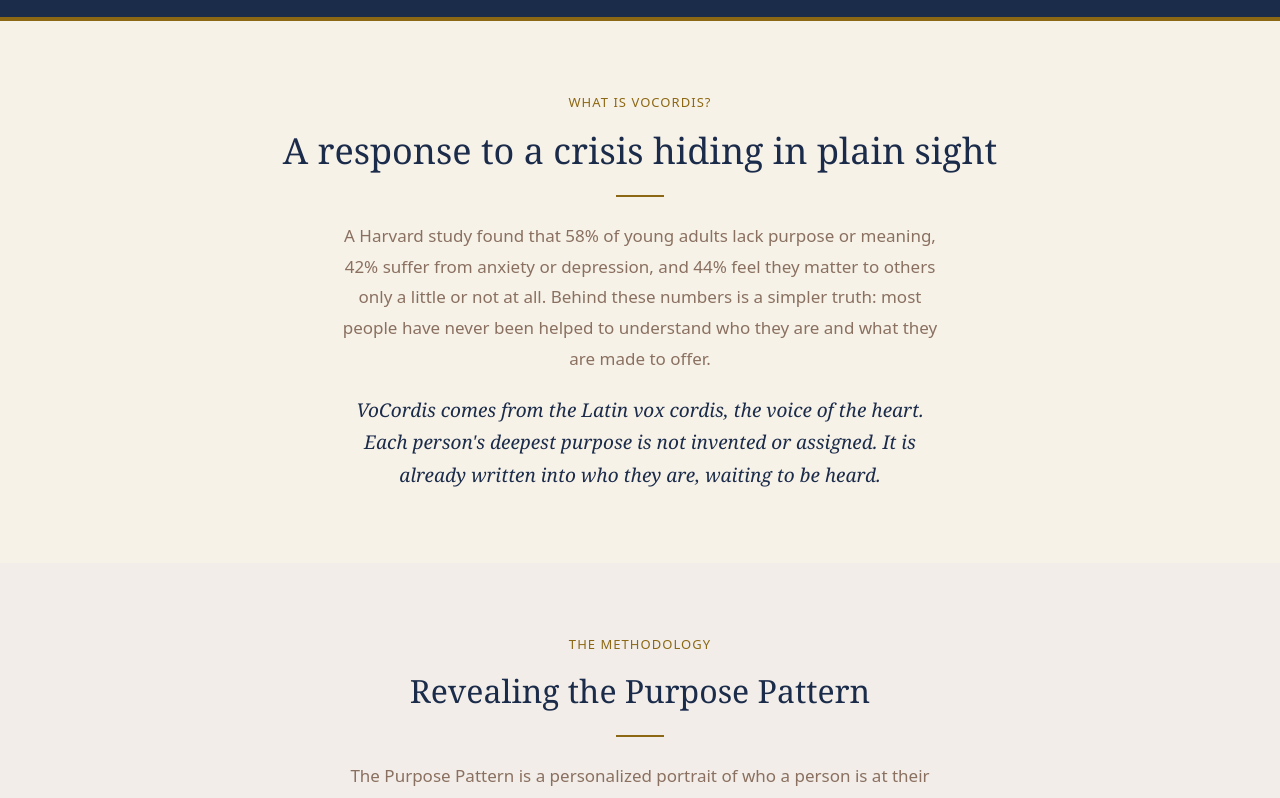
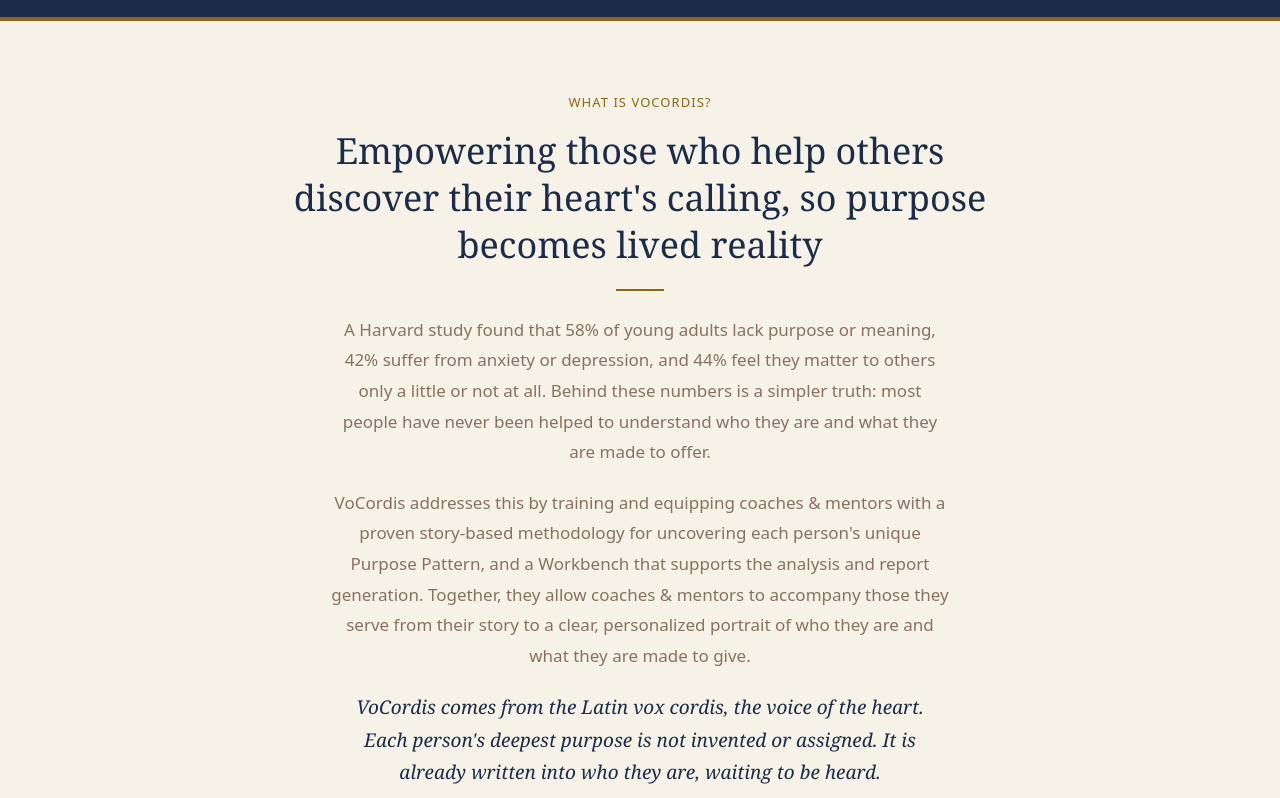
Before and after one commit to messianecaze/vocordis-homepage, a Next.js app: page / in a window 1280 px wide. Shown: the part 680-1478 px from the top of the page. Built offline with nearby package versions, Linux system fonts and the light colour scheme.

Commit message:
Rewrite What is VoCordis section and add foundation statement

```diff
--- a/app/page.tsx
+++ b/app/page.tsx
@@ -168,13 +168,18 @@
 
       <div style={{ height: "4px", background: "#8C6814" }} />
 
-      {/* WHAT IS VOCORDIS — concise version */}
+      {/* WHAT IS VOCORDIS */}
       <section style={{ maxWidth: "800px", margin: "0 auto", padding: "4.5rem 2rem", textAlign: "center" }}>
         <p style={{ color: "#8C6814", fontSize: "0.8125rem", letterSpacing: "0.08em", textTransform: "uppercase", marginBottom: "1rem" }}>What is VoCordis?</p>
-        <h2 style={{ fontFamily: "Georgia, serif", fontSize: "clamp(1.5rem, 3vw, 2.25rem)", color: "#1B2B4A", marginBottom: "1.25rem", lineHeight: 1.3 }}>A response to a crisis hiding in plain sight</h2>
+        <h2 style={{ fontFamily: "Georgia, serif", fontSize: "clamp(1.5rem, 3vw, 2.25rem)", color: "#1B2B4A", marginBottom: "1.25rem", lineHeight: 1.3 }}>
+          Empowering those who help others discover their heart's calling, so purpose becomes lived reality
+        </h2>
         <div style={{ width: "48px", height: "2px", background: "#8C6814", margin: "0 auto 1.5rem" }} />
         <p style={{ fontSize: "1.0625rem", lineHeight: 1.8, color: "#8A7060", maxWidth: "620px", margin: "0 auto 1.25rem" }}>
           A Harvard study found that 58% of young adults lack purpose or meaning, 42% suffer from anxiety or depression, and 44% feel they matter to others only a little or not at all. Behind these numbers is a simpler truth: most people have never been helped to understand who they are and what they are made to offer.
+        </p>
+        <p style={{ fontSize: "1.0625rem", lineHeight: 1.8, color: "#8A7060", maxWidth: "620px", margin: "0 auto 1.25rem" }}>
+          VoCordis addresses this by training and equipping coaches & mentors with a proven story-based methodology for uncovering each person's unique Purpose Pattern, and a Workbench that supports the analysis and report generation. Together, they allow coaches & mentors to accompany those they serve from their story to a clear, personalized portrait of who they are and what they are made to give.
         </p>
         <p style={{ fontFamily: "Georgia, serif", fontStyle: "italic", fontSize: "1.1875rem", color: "#1B2B4A", maxWidth: "580px", margin: "0 auto", lineHeight: 1.7 }}>
           VoCordis comes from the Latin <em>vox cordis</em>, the voice of the heart. Each person's deepest purpose is not invented or assigned. It is already written into who they are, waiting to be heard.
@@ -272,6 +277,20 @@
         </div>
       </section>
 
+      {/* FOUNDATION */}
+      <section style={{ background: "#1B2B4A", padding: "4.5rem 2rem" }}>
+        <div style={{ maxWidth: "640px", margin: "0 auto", textAlign: "center" }}>
+          <div style={{ width: "48px", height: "2px", background: "#8C6814", margin: "0 auto 2rem" }} />
+          <p style={{ fontFamily: "Georgia, serif", fontStyle: "italic", fontSize: "1.1875rem", color: "#DDD4C8", lineHeight: 1.85, marginBottom: "1.5rem" }}>
+            This work is grounded in a vision of the human person shaped by Christian anthropology and informed by positive psychology. It assumes that each person carries a unique imprint, and that the desires, gifts, and loves revealed in their stories are not accidental, but point toward a deeper meaning.
+          </p>
+          <p style={{ fontSize: "1rem", color: "#B8900A", lineHeight: 1.8 }}>
+            We offer this work with the conviction that human beings are not only physical, but also spiritual, and that a fully lived life involves engaging both dimensions. We invite you to continue exploring where these longings come from, and what animates this work.
+          </p>
+          <div style={{ width: "48px", height: "2px", background: "#8C6814", margin: "2rem auto 0" }} />
+        </div>
+      </section>
+
       {/* CTA */}
       <section style={{ background: "#1B2B4A", padding: "5rem 2rem", textAlign: "center" }}>
         <p style={{ color: "#B8900A", fontSize: "0.8125rem", letterSpacing: "0.08em", textTransform: "uppercase", marginBottom: "1rem" }}>Get started</p>
```
